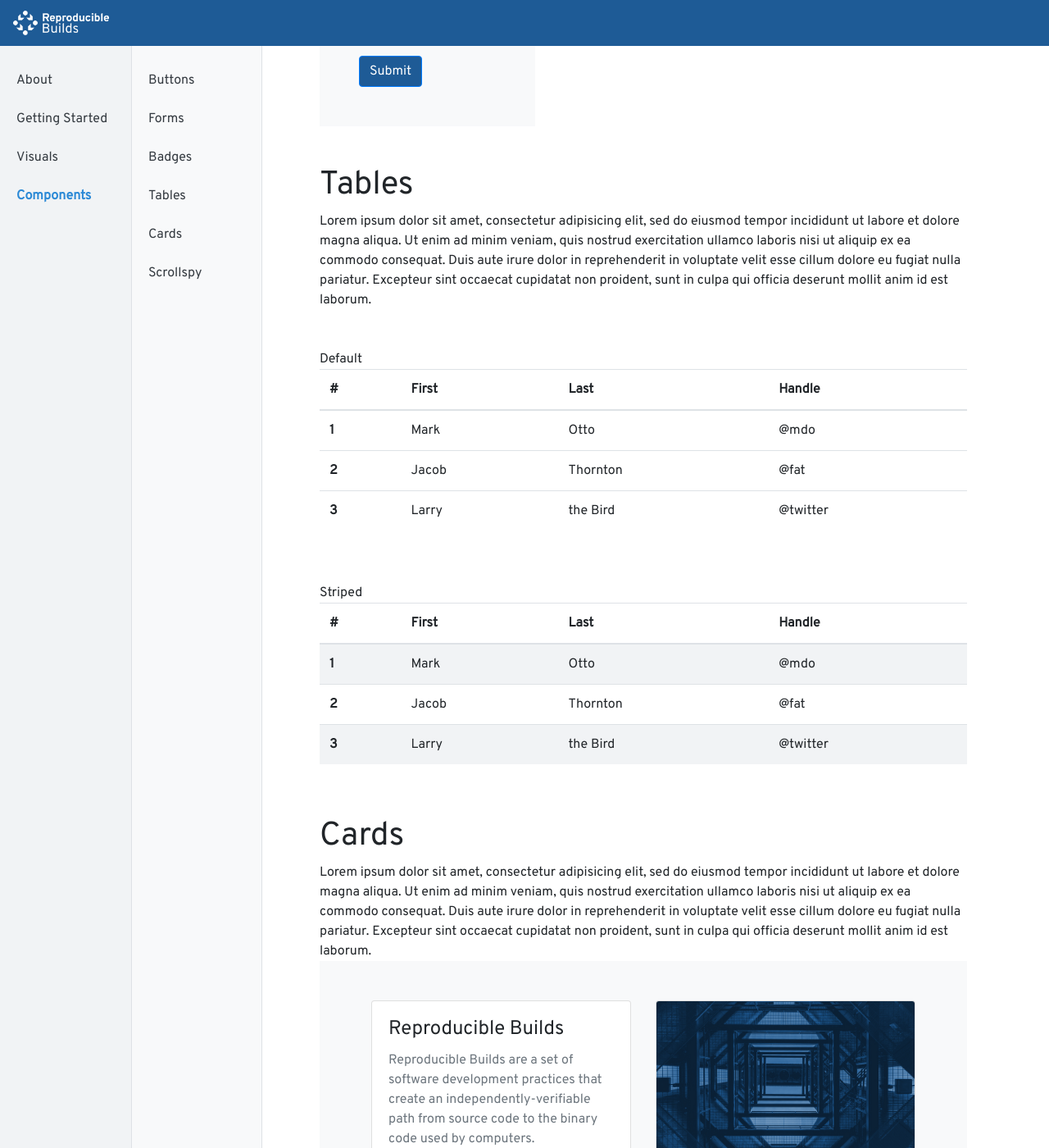
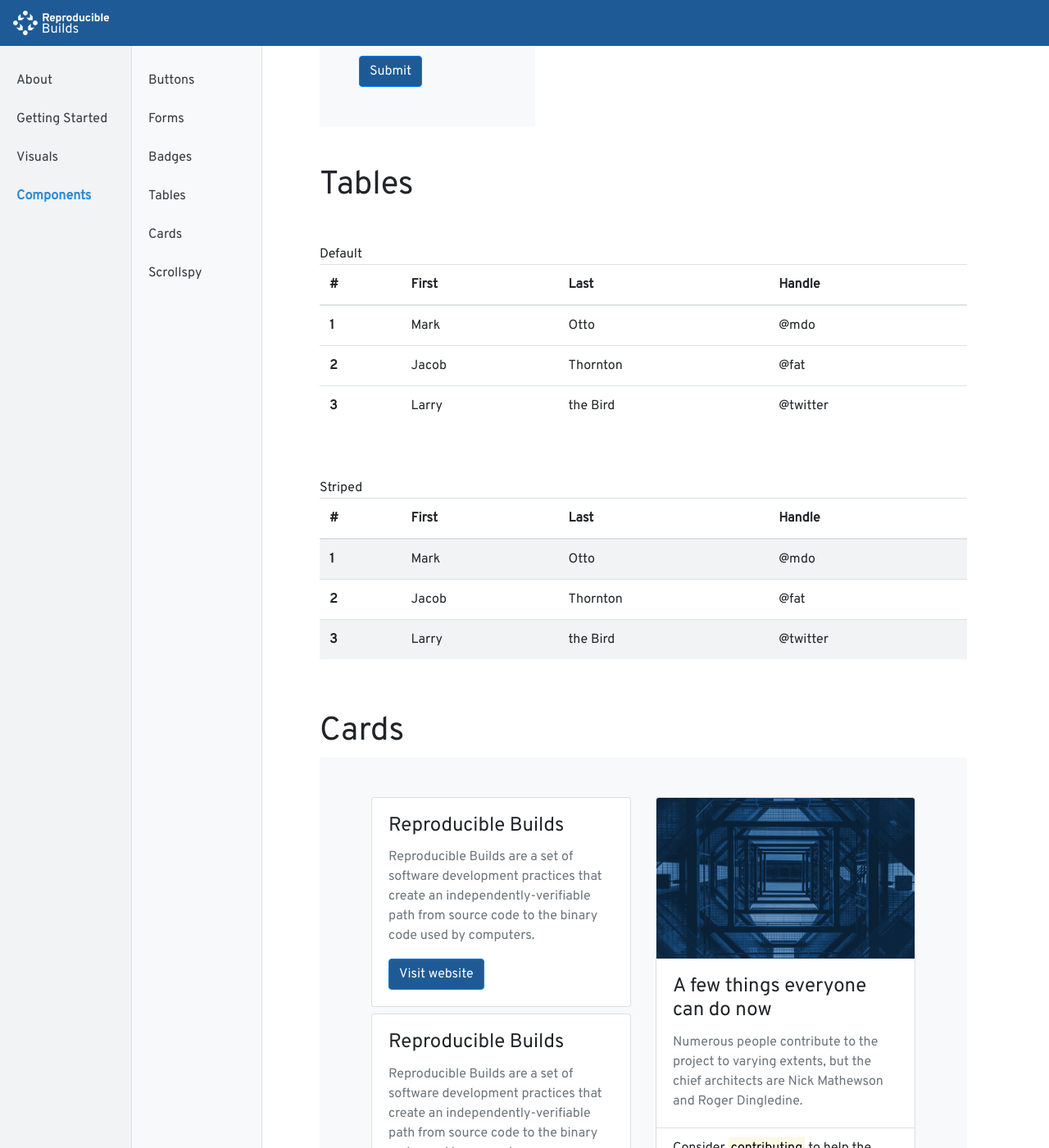
Before and after one commit to uracreative/reproducible-builds-styleguide, a Jekyll site: the page built from components.md, in a window 1280 px wide and 1400 px high, scrolled down 1191 px. Shown: the whole window at 82% size. Built offline with Jekyll 4.4.1, drawn with Linux system fonts in a browser that asks for light colours; some web fonts are replaced.

Commit message:
removed dummy text

```diff
--- a/_includes/components/cards.html
+++ b/_includes/components/cards.html
@@ -1,8 +1,5 @@
 <div class="mt-5" id="cards">
     <h1>Cards</h1>
-    <div class="">
-        <span>Lorem ipsum dolor sit amet, consectetur adipisicing elit, sed do eiusmod tempor incididunt ut labore et dolore magna aliqua. Ut enim ad minim veniam, quis nostrud exercitation ullamco laboris nisi ut aliquip ex ea commodo consequat. Duis aute irure dolor in reprehenderit in voluptate velit esse cillum dolore eu fugiat nulla pariatur. Excepteur sint occaecat cupidatat non proident, sunt in culpa qui officia deserunt mollit anim id est laborum.</span>
-    </div>
     <div class="row bg-light p-5">
         <div class="col-md-6">
             <div class="card mb-2">
--- a/_includes/components/tables.html
+++ b/_includes/components/tables.html
@@ -1,8 +1,5 @@
 <div class="mt-5" id="tables">
     <h1>Tables</h1>
-    <div class="">
-        <span>Lorem ipsum dolor sit amet, consectetur adipisicing elit, sed do eiusmod tempor incididunt ut labore et dolore magna aliqua. Ut enim ad minim veniam, quis nostrud exercitation ullamco laboris nisi ut aliquip ex ea commodo consequat. Duis aute irure dolor in reprehenderit in voluptate velit esse cillum dolore eu fugiat nulla pariatur. Excepteur sint occaecat cupidatat non proident, sunt in culpa qui officia deserunt mollit anim id est laborum.</span>
-    </div>
     <div class="row mt-5">
         <span>Default</span>
         <br />
```
Also changed, not shown: 9 other files.
